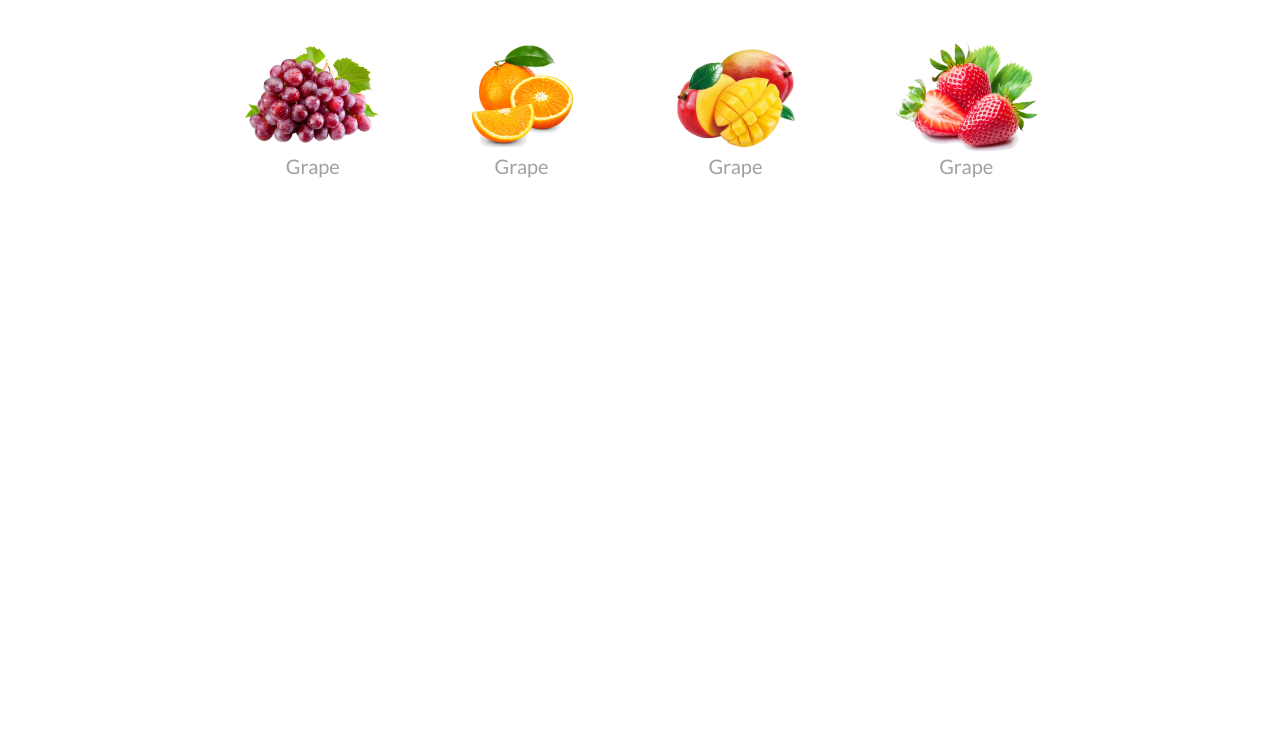
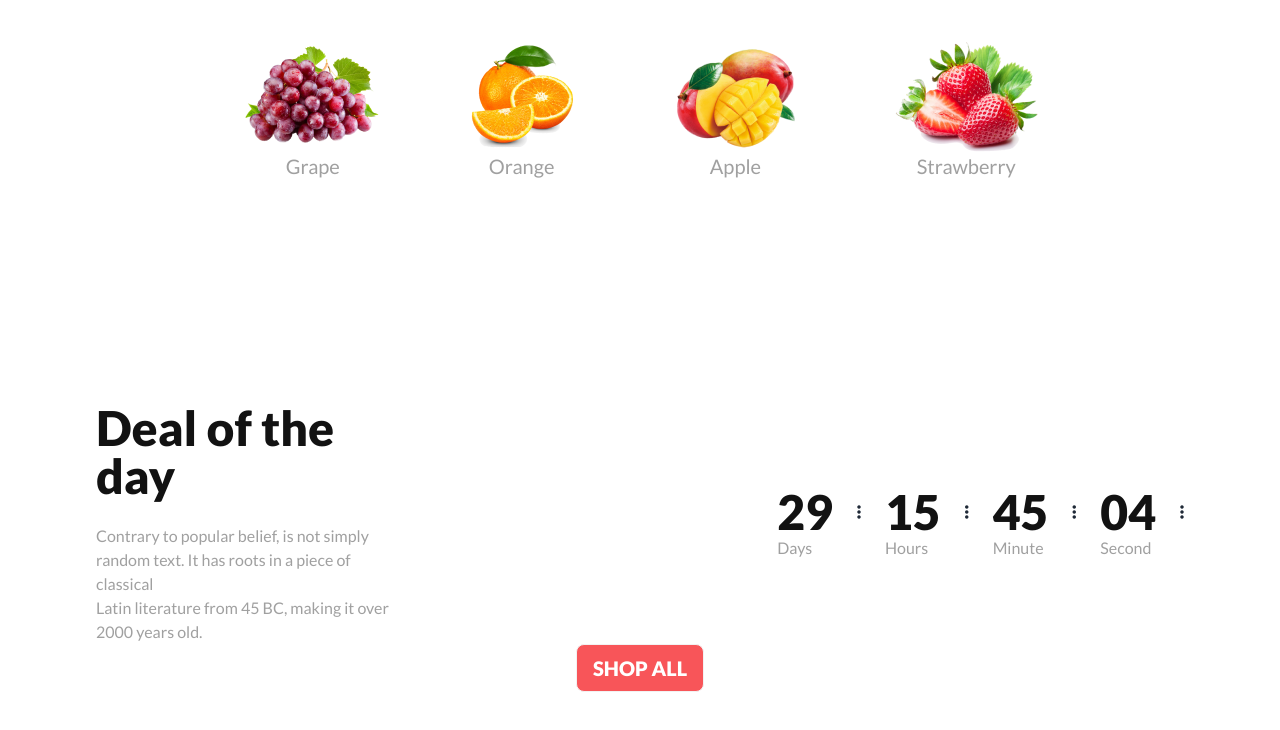
Before and after one commit to zahurul-islam803/Assignment-3, a plain HTML site: page index.html in a window 1280 px wide. Shown: the part 778-1508 px from the top of the page. Before the commit the page ends 1162 px from the top, so only its background shows below. Drawn offline with nearby package versions, Linux system fonts and the light colour scheme; grey boxes are pictures that could not be loaded.

Commit message:
deals section

```diff
--- a/index.html
+++ b/index.html
@@ -279,22 +279,94 @@
             </div>
             <div class="text-center">
               <img src="./images/fruit2.png" alt="" />
-              <p class="text-xl font-medium text-[#12121266]">Grape</p>
+              <p class="text-xl font-medium text-[#12121266]">Orange</p>
             </div>
             <div class="text-center">
               <img src="./images/fruit3.png" alt="" />
-              <p class="text-xl font-medium text-[#12121266]">Grape</p>
+              <p class="text-xl font-medium text-[#12121266]">Apple</p>
             </div>
             <div class="text-center">
               <img src="./images/fruit4.png" alt="" />
-              <p class="text-xl font-medium text-[#12121266]">Grape</p>
+              <p class="text-xl font-medium text-[#12121266]">Strawberry</p>
             </div>
           </div>
         </div>
       </section>
       <!-- Banner section ends here -->
     </header>
-    <main></main>
+    <main>
+      <!-- Deal of the day section starts here -->
+      <section class="max-w-[1440px] mx-auto px-8 md:px-12 lg:px-24 py-5 my-10">
+        <div>
+          <div>
+            <div class="flex items-center gap-96 justify-between">
+              <div class="flex-1">
+                <h2 class="font-extrabold text-5xl text-[#121212]">
+                  Deal of the day
+                </h2>
+                <p class="text-[#12121266] font-medium mt-6">
+                  Contrary to popular belief, is not simply random text. It has
+                  roots in a piece of classical <br> Latin literature from 45 BC,
+                  making it over 2000 years old.
+                </p>
+              </div>
+              <div class="flex-1 items-center justify-between">
+              <div class="flex gap-6">
+                  <div>
+                  <div class="flex items-center gap-6">
+                    <p class="text-5xl font-extrabold text-[#121212]">29</p>
+                    <i class="fa-solid fa-ellipsis-vertical"></i>
+                  </div>
+                  <div>
+                    <p class="font-medium text-[#12121266]">Days</p>
+                  </div>
+                </div>
+                <div>
+                  <div class="flex items-center gap-6">
+                    <p class="text-5xl font-extrabold text-[#121212]">15</p>
+                    <i class="fa-solid fa-ellipsis-vertical"></i>
+                  </div>
+                  <div>
+                    <p class="font-medium text-[#12121266]">Hours</p>
+                  </div>
+                </div>
+                <div>
+                  <div class="flex items-center gap-6">
+                    <p class="text-5xl font-extrabold text-[#121212]">45</p>
+                    <i class="fa-solid fa-ellipsis-vertical"></i>
+                  </div>
+                  <div>
+                    <p class="font-medium text-[#12121266]">Minute</p>
+                  </div>
+                </div>
+                <div>
+                  <div class="flex items-center gap-6">
+                    <p class="text-5xl font-extrabold text-[#121212]">04</p>
+                    <i class="fa-solid fa-ellipsis-vertical"></i>
+                  </div>
+                  <div>
+                    <p class="font-medium text-[#12121266]">Second</p>
+                  </div>
+                </div>
+              </div>
+
+
+
+            </div>
+            </div>
+            <div></div>
+            <div class="text-center">
+              <button
+                class="btn bg-common-bg font-extrabold text-xl text-white"
+              >
+                Shop All
+              </button>
+            </div>
+          </div>
+        </div>
+      </section>
+      <!-- Deal of the day section ends here -->
+    </main>
     <footer></footer>
   </body>
 </html>
```
